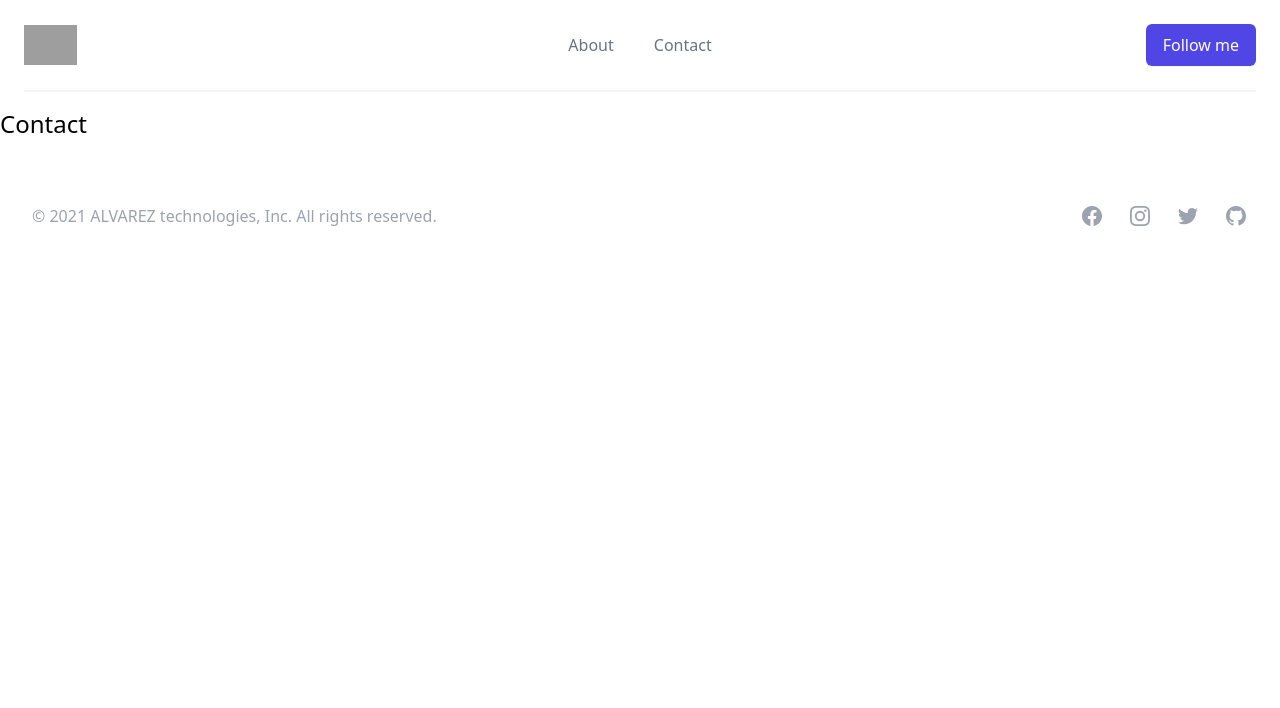
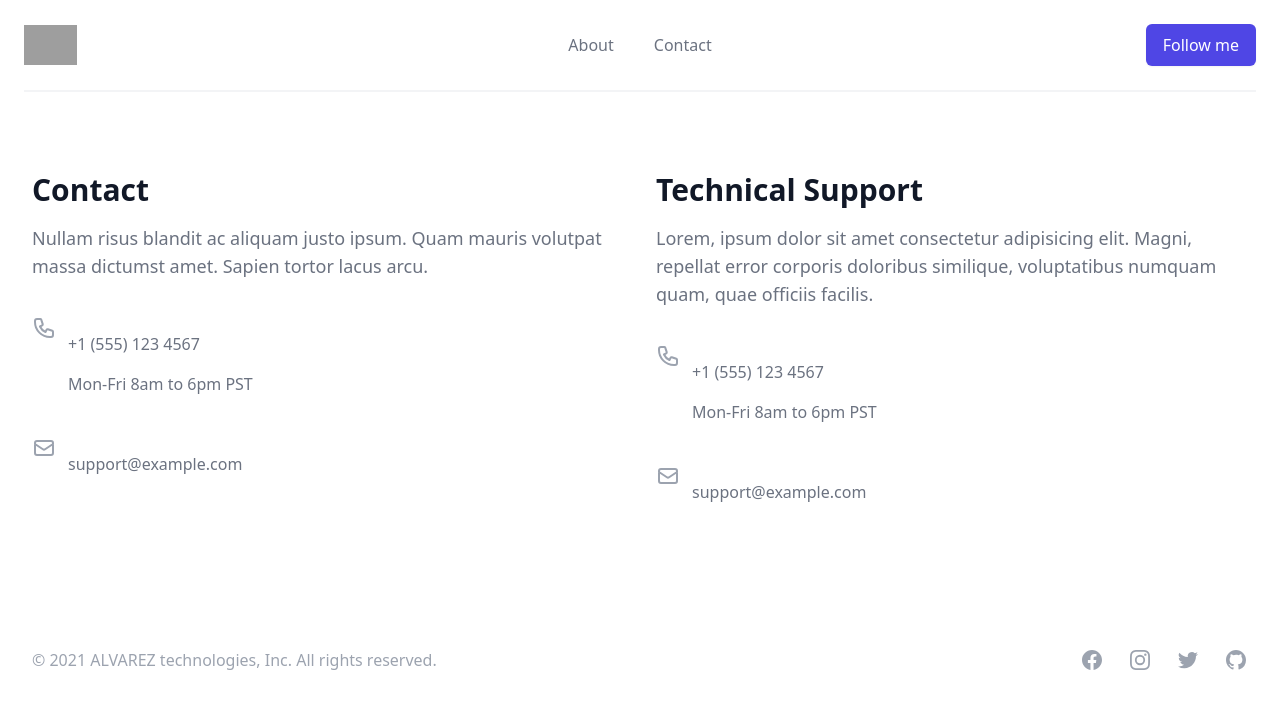
Before and after one commit to alvareztech/website, a Next.js app: page /contact in a window 1280 px wide. Shown: the top 708 px of the page. Built offline with nearby package versions, Linux system fonts and the light colour scheme; grey boxes are pictures that could not be loaded.

Commit message:
Pages updated

```diff
--- a/pages/about.js
+++ b/pages/about.js
@@ -1,11 +1,69 @@
 import Layout from '../components/layout'
 
 export default function About() {
-    return (
-        <Layout>
-            <div>
-                <h2>About</h2>
+  return (
+    <Layout>
+      <div className="relative bg-white">
+        <div className="lg:absolute lg:inset-0">
+          <div className="lg:absolute lg:inset-y-0 lg:left-0 lg:w-1/2">
+            <img
+              className="h-56 w-full object-cover lg:absolute lg:h-full"
+              src="https://images.unsplash.com/photo-1522071820081-009f0129c71c?ixlib=rb-1.2.1&auto=format&fit=crop&w=1567&q=80"
+              alt=""
+            />
+          </div>
+        </div>
+        <div
+          className="relative pt-12 pb-16 px-4 sm:pt-16 sm:px-6 lg:px-8 lg:max-w-7xl lg:mx-auto lg:grid lg:grid-cols-2">
+          <div className="lg:col-start-2 lg:pl-8">
+            <div
+              className="text-base max-w-prose mx-auto lg:max-w-lg lg:ml-auto lg:mr-0">
+              <h2
+                className="leading-6 text-indigo-600 font-semibold tracking-wide uppercase">About
+                me</h2>
+              <h3
+                className="mt-2 text-3xl leading-8 font-extrabold tracking-tight text-gray-900 sm:text-4xl">
+                Daniel Alvarez
+              </h3>
+              <p className="mt-8 text-lg text-gray-500">
+                iOS/Android Software Engineer. Around 10 years working
+                professionally for technology companies of different areas,
+                financial, health care, IoT, retail, government. Developing
+                native iOS and Android apps (Swift/Obj-C, Kotlin/Java) and
+                creating native plugins for hybrid frameworks. Developing mobile
+                SDKs for iOS and Android.
+              </p>
+              <div className="mt-5 prose prose-indigo text-gray-500">
+                <p>
+                  To improve development processes. I create automated ways to
+                  distribute and handle releases, builds for apps or SDKs. CI/CD
+                  with Github Actions, Gitlab, Bamboo, Azure DevOps (and Python
+                  scripts).
+                </p>
+                <p>
+                  I write unit tests, integration tests, and UI tests (XCTest,
+                  JUnit, Espresso, Mockito) at different stages of development.
+                  Trying to adopt TDD for new and specific projects.
+                </p>
+                <p>
+                  I led some teams, I led a Bootcamp to train new developers. My
+                  main strength is knowing both platforms deeply and that helps
+                  me drive development between mixed teams, Android and iOS.
+                </p>
+                <p>
+                  I like to test and adopt new technologies for personal
+                  projects and suggest them when they reach a mature level for
+                  professional projects. I have several talks and conferences as
+                  a speaker. Collaborator in technology communities and attendee
+                  to the most important developer events, Google I/O and Apple
+                  WWDC. I like to share, I create content, video tutorials,
+                  developer resources for my website.
+                </p>
+              </div>
             </div>
-        </Layout>
-    )
+          </div>
+        </div>
+      </div>
+    </Layout>
+  )
 }
--- a/pages/contact.js
+++ b/pages/contact.js
@@ -1,11 +1,81 @@
 import Layout from '../components/layout'
+import {MailIcon, PhoneIcon} from '@heroicons/react/outline'
 
 export default function Contact() {
-    return (
-        <Layout>
+  return (
+    <Layout>
+      <div className="bg-white">
+        <div className="max-w-7xl mx-auto py-16 px-4 sm:px-6 lg:px-8">
+          <div
+            className="max-w-lg mx-auto md:max-w-none md:grid md:grid-cols-2 md:gap-8">
             <div>
-                <h2>Contact</h2>
+              <h2
+                className="text-2xl font-extrabold text-gray-900 sm:text-3xl">Contact</h2>
+              <div className="mt-3">
+                <p className="text-lg text-gray-500">
+                  Nullam risus blandit ac aliquam justo ipsum. Quam mauris
+                  volutpat massa dictumst amet. Sapien tortor
+                  lacus arcu.
+                </p>
+              </div>
+              <div className="mt-9">
+                <div className="flex">
+                  <div className="flex-shrink-0">
+                    <PhoneIcon className="h-6 w-6 text-gray-400"
+                               aria-hidden="true"/>
+                  </div>
+                  <div className="ml-3 text-base text-gray-500">
+                    <p>+1 (555) 123 4567</p>
+                    <p className="mt-1">Mon-Fri 8am to 6pm PST</p>
+                  </div>
+                </div>
+                <div className="mt-6 flex">
+                  <div className="flex-shrink-0">
+                    <MailIcon className="h-6 w-6 text-gray-400"
+                              aria-hidden="true"/>
+                  </div>
+                  <div className="ml-3 text-base text-gray-500">
+                    <p>support@example.com</p>
+                  </div>
+                </div>
+              </div>
             </div>
-        </Layout>
-    )
+            <div className="mt-12 sm:mt-16 md:mt-0">
+              <h2
+                className="text-2xl font-extrabold text-gray-900 sm:text-3xl">Technical
+                Support</h2>
+              <div className="mt-3">
+                <p className="text-lg text-gray-500">
+                  Lorem, ipsum dolor sit amet consectetur adipisicing elit.
+                  Magni, repellat error corporis doloribus
+                  similique, voluptatibus numquam quam, quae officiis facilis.
+                </p>
+              </div>
+              <div className="mt-9">
+                <div className="flex">
+                  <div className="flex-shrink-0">
+                    <PhoneIcon className="h-6 w-6 text-gray-400"
+                               aria-hidden="true"/>
+                  </div>
+                  <div className="ml-3 text-base text-gray-500">
+                    <p>+1 (555) 123 4567</p>
+                    <p className="mt-1">Mon-Fri 8am to 6pm PST</p>
+                  </div>
+                </div>
+                <div className="mt-6 flex">
+                  <div className="flex-shrink-0">
+                    <MailIcon className="h-6 w-6 text-gray-400"
+                              aria-hidden="true"/>
+                  </div>
+                  <div className="ml-3 text-base text-gray-500">
+                    <p>support@example.com</p>
+                  </div>
+                </div>
+              </div>
+            </div>
+          </div>
+        </div>
+      </div>
+    </Layout>
+  )
 }
--- a/pages/index.js
+++ b/pages/index.js
@@ -78,6 +78,13 @@ export default function Home({posts}) {
                   <p className="mt-3 text-base text-gray-500">{summary}</p>
                 </a>
               </Link>
+              {tags?.map(tag => (
+                <span
+                  key={tag}
+                  className="inline-flex items-center px-2 py-0.5 rounded text-xs font-medium bg-gray-100 text-gray-800">
+                {tag}
+              </span>
+              ))}
               <div className="mt-6 flex items-center">
                 <div className="flex space-x-1 text-sm text-gray-500">
                   <Date dateString={date}/>
```
Also changed, not shown: styles/global.css (line endings or trailing spaces).
